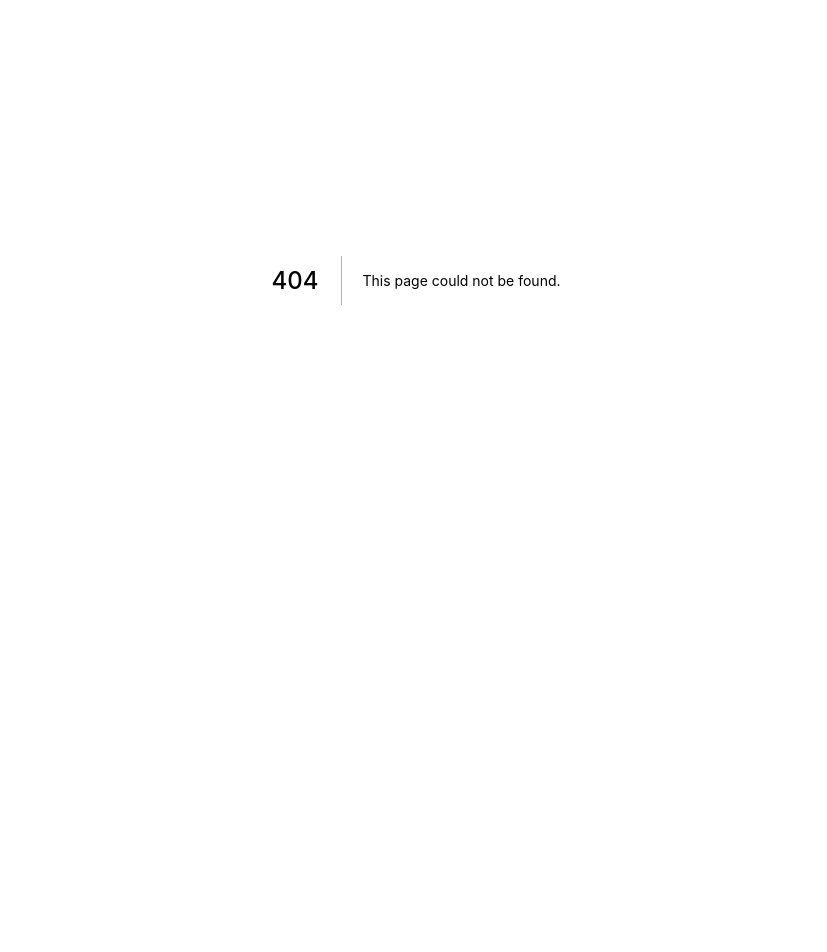
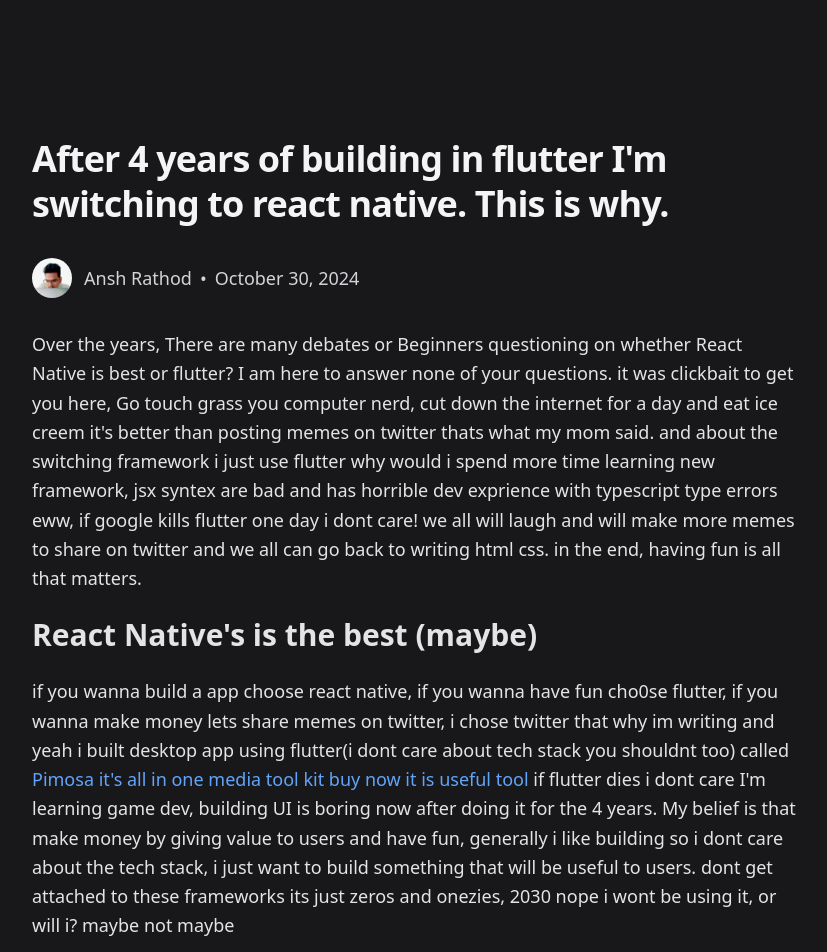
Before and after one commit to Ansh-Rathod/My-Portfolio-Next-Js, a Next.js app: page /switching in a window 1280 px wide. Before the commit this address had no page. Shown: the part 120-1072 px from the top of the page, without its empty margins (224-1051 px from the left). Before the commit the page ends 800 px from the top, so only its background shows below. Built offline with nearby package versions, Linux system fonts and the light colour scheme; a web font is replaced by a local one.

Commit message:
change of plans

```diff
--- a/pages/forking-engines/index.tsx
+++ b/pages/switching/index.tsx
@@ -13,15 +13,15 @@
         <meta name="twitter:creator" content="@anshrathodfr" />
         <meta
           name="twitter:title"
-          content="We're forking React native. This is why"
+          content="I'm switching to react native. This is why"
         />
         <meta
           property="og:title"
-          content="We're forking React native. This is why"
+          content="I'm switching to react native. This is why"
         />
         <meta
           property="og:site_name"
-          content="We're forking React native. This is why"
+          content="I'm switching to react native. This is why"
         />
         <meta
           name="twitter:image"
@@ -38,7 +38,8 @@
         <div className="h-60"></div>
         <article className="max-w-3xl mx-auto space-y-8">
           <h1 className="text-4xl md:text-5xl font-bold leading-tight tracking-tight">
-            We&apos;re forking React native. This is why.
+            After 4 years of building in flutter I&apos;m switching to react
+            native. This is why.
           </h1>
 
           <div className="flex items-center gap-3">
@@ -62,25 +63,28 @@
             <p>
               Over the years, There are many debates or Beginners questioning on
               whether React Native is best or flutter? I am here to answer none
-              of your questions. Go touch grass you computer nerd, cut down the
-              internet for a day and eat ice creem it&apos;s better than posting
-              memes on twitter and disucssing in comments. and about the
-              framework just use flutter if google kills flutter one day who
-              cares! we all can laugh at each other make more memes to share on
-              twitter and we all can go back to writing html css. in the end,
-              having fun is all that matters.
+              of your questions. it was clickbait to get you here, Go touch
+              grass you computer nerd, cut down the internet for a day and eat
+              ice creem it&apos;s better than posting memes on twitter thats
+              what my mom said. and about the switching framework i just use
+              flutter why would i spend more time learning new framework, jsx
+              syntex are bad and has horrible dev exprience with typescript type
+              errors eww, if google kills flutter one day i dont care! we all
+              will laugh and will make more memes to share on twitter and we all
+              can go back to writing html css. in the end, having fun is all
+              that matters.
             </p>
 
             <h2 className="text-3xl font-bold mt-12 mb-6">
-              React Native&apos;s not shortage of labour
+              React Native&apos;s is the best (maybe)
             </h2>
 
             <p>
-              if you wanna build a app chose react native, if you wanna have fun
-              chose flutter, if you wanna make money lets share memes on
+              if you wanna build a app choose react native, if you wanna have
+              fun cho0se flutter, if you wanna make money lets share memes on
               twitter, i chose twitter that why im writing and yeah i built
-              desktop app using flutter(i dont care tech stack you shouldnt too)
-              called{" "}
+              desktop app using flutter(i dont care about tech stack you
+              shouldnt too) called{" "}
               <Link href={"https://pimosa.app"} className="text-blue-500">
                 <span className="text-blue-400 cursor-pointer">
                   Pimosa it&apos;s all in one media tool kit buy now it is
@@ -88,7 +92,12 @@
                 </span>
               </Link>{" "}
               if flutter dies i dont care I&apos;m learning game dev, building
-              UI is boring now after doing it for the 4 years.
+              UI is boring now after doing it for the 4 years. My belief is that
+              make money by giving value to users and have fun, generally i like
+              building so i dont care about the tech stack, i just want to build
+              something that will be useful to users. dont get attached to these
+              frameworks its just zeros and onezies, 2030 nope i wont be using
+              it, or will i? maybe not maybe
             </p>
 
             <p>
```
Also changed, not shown: public/clickbait.png.
